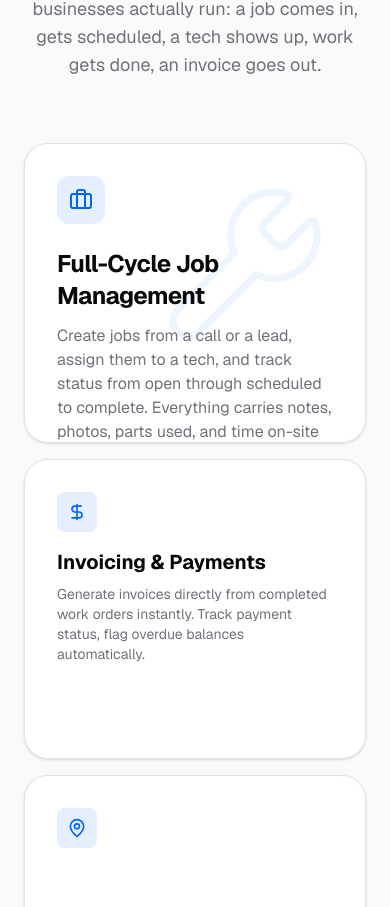
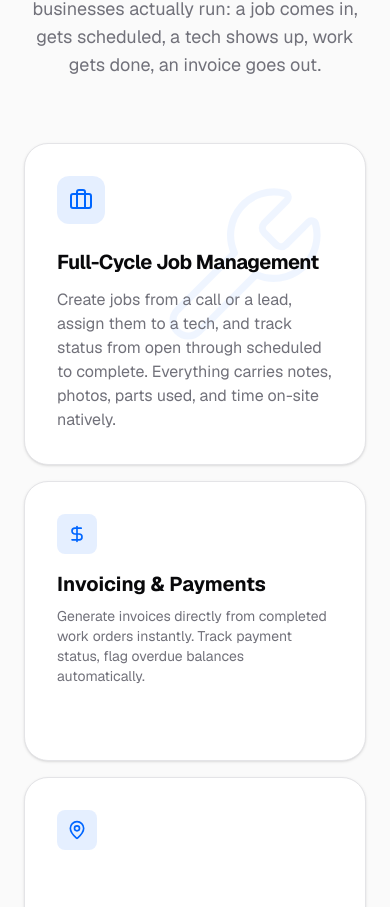
Before and after one commit to erakn16/plumbers-pipeline, a Next.js app: page / in a window 390 px wide. Shown: the part 1093-2000 px from the top of the page. Built offline with nearby package versions, Linux system fonts and the light colour scheme.

Commit message:
Fix marketing grid responsiveness on mobile screens

```diff
--- a/src/app/(marketing)/page.tsx
+++ b/src/app/(marketing)/page.tsx
@@ -113,10 +113,10 @@ export default function MarketingPage() {
               </p>
             </div>
 
-            <div className="grid grid-cols-1 md:grid-cols-4 gap-4 auto-rows-[300px]">
+            <div className="grid grid-cols-1 md:grid-cols-4 gap-4 md:auto-rows-[300px]">
 
               {/* Feature 1: Large Box */}
-              <div className="md:col-span-2 md:row-span-2 rounded-3xl bg-card border border-border p-8 flex flex-col justify-between overflow-hidden relative group shadow-sm hover:shadow-xl transition-shadow duration-500">
+              <div className="md:col-span-2 md:row-span-2 rounded-3xl bg-card border border-border p-8 flex flex-col justify-between overflow-hidden relative group shadow-sm hover:shadow-xl transition-shadow duration-500 min-h-[280px] md:min-h-0">
                 <div className="absolute top-0 right-0 p-6 opacity-[0.06] group-hover:opacity-[0.15] scale-90 group-hover:scale-100 transition-all duration-700 ease-out">
                   <Wrench className="w-48 h-48 text-primary" strokeWidth={1} />
                 </div>
@@ -124,7 +124,7 @@ export default function MarketingPage() {
                   <div className="bg-primary/10 w-12 h-12 rounded-xl flex items-center justify-center mb-6">
                     <Briefcase className="w-6 h-6 text-primary" />
                   </div>
-                  <h4 className="text-2xl font-bold mb-3 text-foreground tracking-tight">Full-Cycle Job Management</h4>
+                  <h4 className="text-xl md:text-2xl font-bold mb-3 text-foreground tracking-tight">Full-Cycle Job Management</h4>
                   <p className="text-muted-foreground max-w-sm">
                     Create jobs from a call or a lead, assign them to a tech, and track status from open through scheduled to complete. Everything carries notes, photos, parts used, and time on-site natively.
                   </p>
@@ -132,7 +132,7 @@ export default function MarketingPage() {
               </div>
 
               {/* Feature 2: Standard Box */}
-              <div className="md:col-span-2 rounded-3xl bg-card border border-border p-8 flex flex-col justify-between relative overflow-hidden group shadow-sm hover:shadow-xl transition-shadow duration-500">
+              <div className="md:col-span-2 rounded-3xl bg-card border border-border p-8 flex flex-col justify-between relative overflow-hidden group shadow-sm hover:shadow-xl transition-shadow duration-500 min-h-[280px] md:min-h-0">
                 <div className="z-10">
                   <div className="bg-primary/10 w-10 h-10 rounded-lg flex items-center justify-center mb-4">
                     <DollarSign className="w-5 h-5 text-primary" />
@@ -145,12 +145,12 @@ export default function MarketingPage() {
               </div>
 
               {/* Feature 3: Standard Box */}
-              <div className="md:col-span-1 rounded-3xl bg-card border border-border p-8 flex flex-col justify-between group shadow-sm hover:shadow-md transition-shadow duration-300">
+              <div className="md:col-span-1 rounded-3xl bg-card border border-border p-8 flex flex-col justify-between group shadow-sm hover:shadow-md transition-shadow duration-300 min-h-[280px] md:min-h-0">
                 <div className="bg-primary/10 w-10 h-10 rounded-lg flex items-center justify-center mb-4">
                   <MapPin className="w-5 h-5 text-primary" />
                 </div>
                 <div>
-                  <h4 className="font-bold mb-2 text-foreground">Permit Tracking</h4>
+                  <h4 className="text-xl md:text-base font-bold mb-2 text-foreground">Permit Tracking</h4>
                   <p className="text-muted-foreground text-sm leading-relaxed">
                     Attach permit numbers & inspections physically to the job record. Not lost in email.
                   </p>
@@ -158,12 +158,12 @@ export default function MarketingPage() {
               </div>
 
               {/* Feature 4: Standard Box */}
-              <div className="md:col-span-1 rounded-3xl bg-card border border-border p-8 flex flex-col justify-between group shadow-sm hover:shadow-md transition-shadow duration-300">
+              <div className="md:col-span-1 rounded-3xl bg-card border border-border p-8 flex flex-col justify-between group shadow-sm hover:shadow-md transition-shadow duration-300 min-h-[280px] md:min-h-0">
                 <div className="bg-primary/10 w-10 h-10 rounded-lg flex items-center justify-center mb-4">
                   <Smartphone className="w-5 h-5 text-primary" />
                 </div>
                 <div>
-                  <h4 className="font-bold mb-2 text-foreground">Field Ready UI</h4>
+                  <h4 className="text-xl md:text-base font-bold mb-2 text-foreground">Field Ready UI</h4>
                   <p className="text-muted-foreground text-sm leading-relaxed">
                     Techs access details, log components, and mark jobs done straight from mobile.
                   </p>
```
